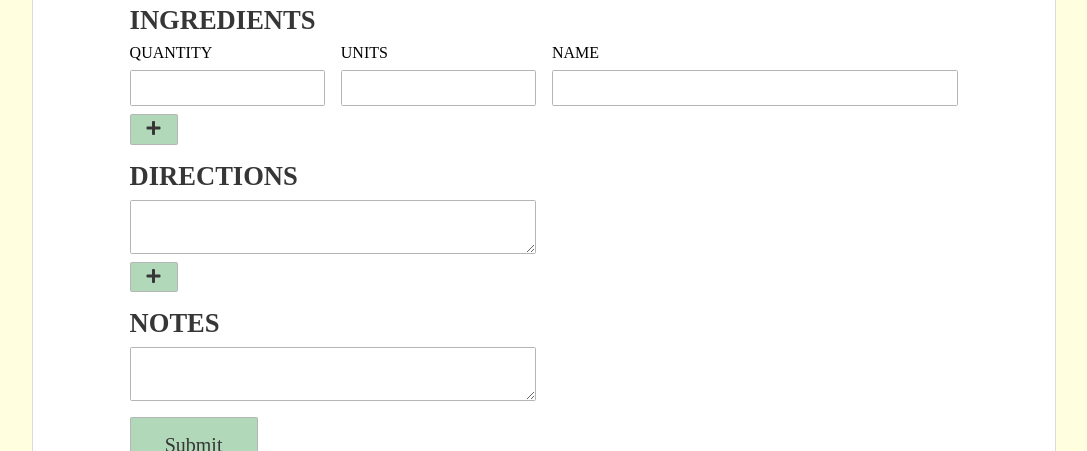
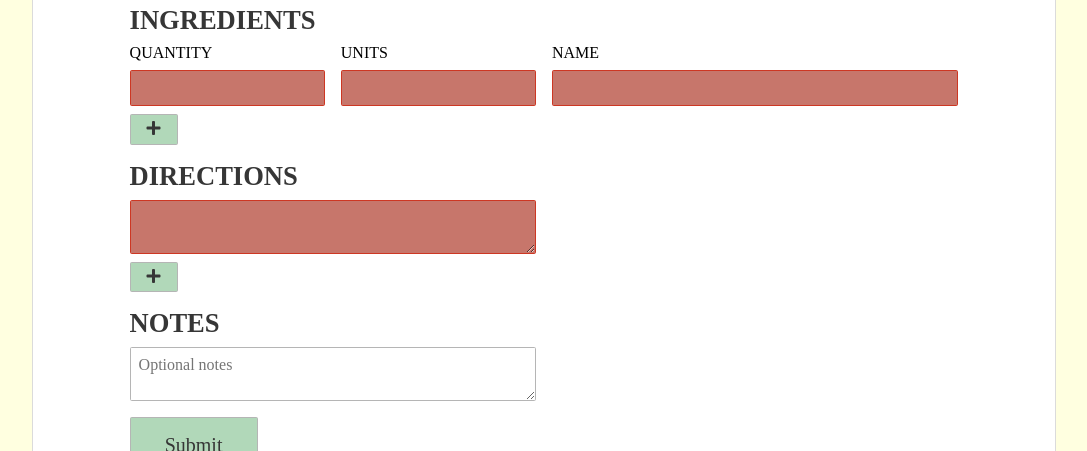
Before and after one commit to popnfresh234/big-cooking, a React app in the folder client/: page /new-recipe in a window 1280 px wide. Shown: the part 578-1029 px from the top of the page, without its empty margins (96-1183 px from the left). Built offline with nearby package versions, Linux system fonts and the light colour scheme; sample sign-in values are in the browser's storage.

Commit message:
Add text area option to Input component, add styles for error

```diff
--- a/client/src/components/elements/Input.jsx
+++ b/client/src/components/elements/Input.jsx
@@ -8,6 +8,14 @@ class Input extends Component {
 
   render() {
     const className = !this.props.filled ? 'input-error' : null;
+
+    const typeLookup = {
+      input: () => <input className={className} {...this.props} />,
+      textarea: () => <textarea input className={className} {...this.props} />,
+    };
+
+    const fn = typeLookup[this.props.type];
+    if ( fn ) return fn();
     return <input className={className} {...this.props} />;
   }
 }
--- a/client/src/components/pages/NewRecipe.jsx
+++ b/client/src/components/pages/NewRecipe.jsx
@@ -342,9 +342,9 @@ class NewRecipe extends Component {
           </div>
           <Spacer size="s" />
           <div className="row">
-            <div className="col-xs-3"><input type="number" value={this.state.quantity} name="quantity" onChange={this.onIngredientChange} /></div>
-            <div className="col-xs-3"><input value={this.state.units} name="units" onChange={this.onIngredientChange} /></div>
-            <div className="col-xs-6"><input value={this.state.name} onChange={this.onIngredientChange} name="name" /></div>
+            <div className="col-xs-3"><Input type="number" value={this.state.quantity} name="quantity" onChange={this.onIngredientChange} filled={this.state.recipe.ingredients.length} /></div>
+            <div className="col-xs-3"><Input value={this.state.units} name="units" onChange={this.onIngredientChange} filled={this.state.recipe.ingredients.length} /></div>
+            <div className="col-xs-6"><Input value={this.state.name} onChange={this.onIngredientChange} name="name" filled={this.state.recipe.ingredients.length} /></div>
           </div>
           <Spacer size="s" />
           <div className="row left-align">
@@ -364,7 +364,7 @@ class NewRecipe extends Component {
           <div className="row">
             <div className="col-xs col-md-6">
               <form>
-                <textarea value={this.state.description} onChange={this.onDirectionChange} name="description" />
+                <Input type="textarea" value={this.state.description} onChange={this.onDirectionChange} name="description" filled={this.state.recipe.directions.length} />
               </form>
             </div>
           </div>
@@ -385,7 +385,7 @@ class NewRecipe extends Component {
           <div className="row">
             <div className="col-xs col-md-6">
               <form>
-                <textarea value={this.state.note} onChange={this.onNoteChange} name="note" />
+                <textarea value={this.state.note} onChange={this.onNoteChange} name="note" placeholder="Optional notes" />
               </form>
             </div>
           </div>
--- a/client/src/styles/form.scss
+++ b/client/src/styles/form.scss
@@ -8,8 +8,8 @@ $button-margin-top: $margin-m;
 $input-error-bg-color: $theme-input-error;
 $input-error-border-color: $theme-red;
 
-
-input, textarea {
+input,
+textarea {
   border: 1px solid $border-color;
   border-radius: $input-radius;
   color: $input-color;
@@ -19,20 +19,22 @@ input, textarea {
   padding: $input-padding;
 }
 
-.input-error{
+.input-error {
   border: 1px solid $input-error-border-color;
   background-color: $input-error-bg-color;
 }
 
-.input-error:focus{
-  border: 1px solid $border-color;
-  background-color: white;
-}
-
-input:focus, textarea:focus{
+input:focus,
+textarea:focus {
   outline-style: auto;
   outline-color: $theme-orange;
 }
+
+input[class^="input-error"]:focus, textarea[class^="input-error"]:focus {
+outline-color: $input-error-border-color;
+background-color: white;
+}
+
 
 label {
   display: block;
```
